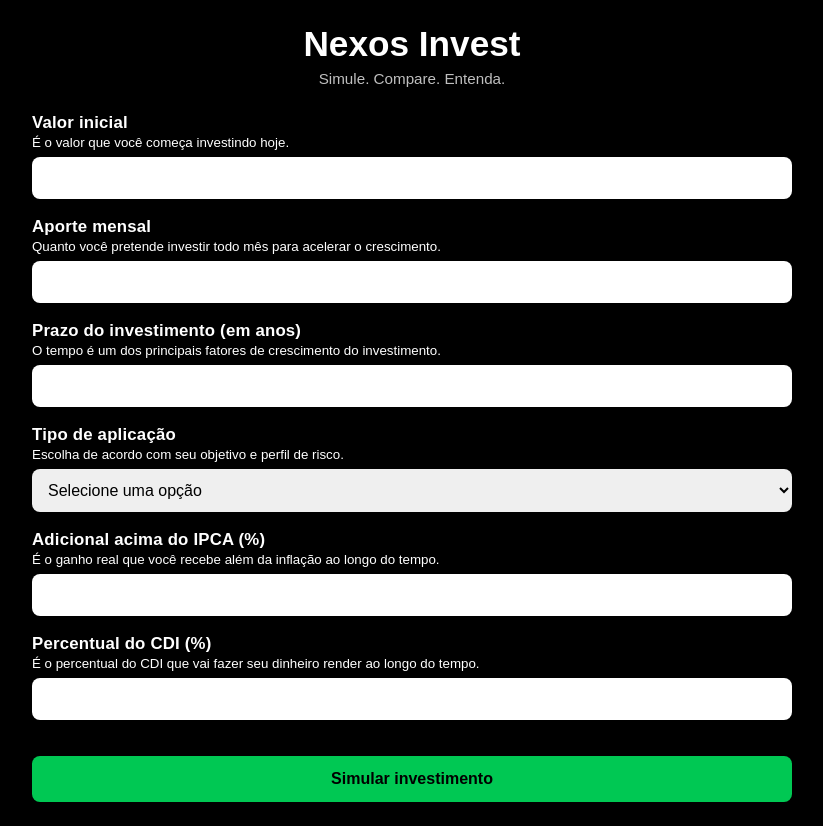
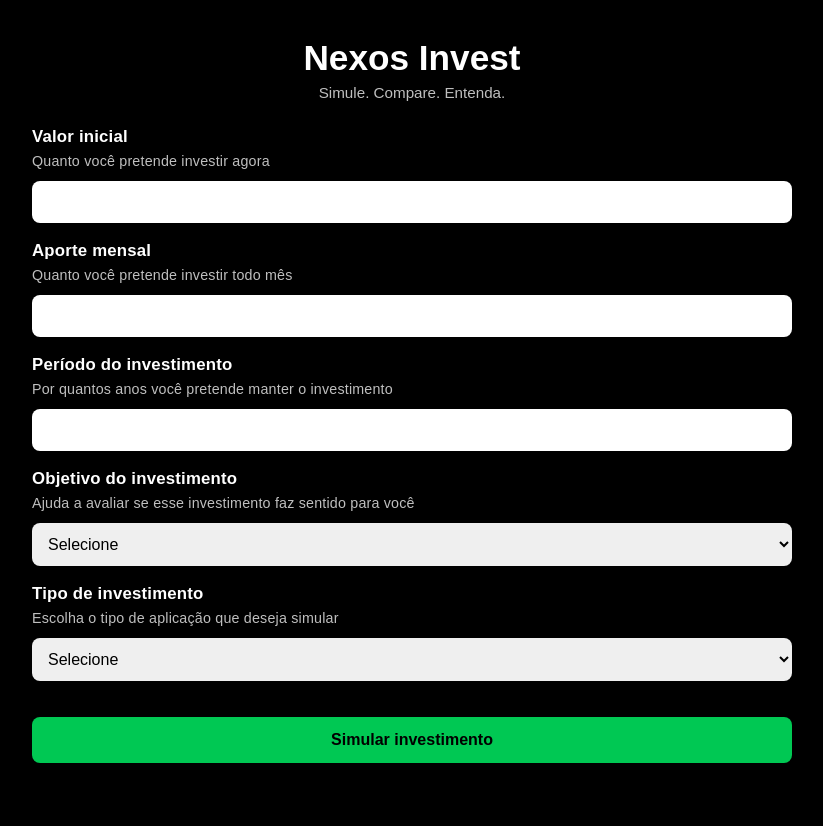
Before and after one commit to brandaoyan19-dotcom/Simulador-investimentos-flask, a Flask app: page / in a window 1280 px wide. Shown: the whole page, without its empty margins (228-1051 px from the left). After the commit the page ends 763 px from the top, so only its background shows below. Run offline with Flask 3, Linux system fonts and the light colour scheme.

Commit message:
Talvez o último

```diff
--- a/templates/index.html
+++ b/templates/index.html
@@ -1,119 +1,125 @@
 <!DOCTYPE html>
-<html lang="pt-br">
+<html lang="pt-BR">
 <head>
-    <meta charset="UTF-8">
-    <title>Nexos Invest</title>
-    <meta name="viewport" content="width=device-width, initial-scale=1.0">
-    <link rel="stylesheet" href="/static/style.css">
+  <meta charset="UTF-8">
+  <meta name="viewport" content="width=device-width, initial-scale=1.0">
+  <title>Nexos Invest</title>
+  <link rel="stylesheet" href="/static/style.css">
 </head>
+
 <body>
+  <div class="container">
 
-<div class="container">
+    <!-- TÍTULO -->
     <h1>Nexos Invest</h1>
     <p class="subtitle">Simule. Compare. Entenda.</p>
 
+    <!-- FORMULÁRIO -->
     <form method="POST">
 
-        <div class="campo">
-            <label>Valor inicial</label>
-            <small>É o valor que você começa investindo hoje.</small>
-            <input type="number" name="investimento_inicial" required>
-        </div>
+      <!-- VALOR INICIAL -->
+      <label>
+        Valor inicial
+        <small>Quanto você pretende investir agora</small>
+        <input type="number" name="valor_inicial" step="0.01" required>
+      </label>
 
-        <div class="campo">
-            <label>Aporte mensal</label>
-            <small>Quanto você pretende investir todo mês para acelerar o crescimento.</small>
-            <input type="number" name="aporte_mensal" required>
-        </div>
+      <!-- APORTE MENSAL -->
+      <label>
+        Aporte mensal
+        <small>Quanto você pretende investir todo mês</small>
+        <input type="number" name="aporte_mensal" step="0.01" required>
+      </label>
 
-        <div class="campo">
-            <label>Prazo do investimento (em anos)</label>
-            <small>O tempo é um dos principais fatores de crescimento do investimento.</small>
-            <input type="number" name="anos" required>
-        </div>
+      <!-- PERÍODO -->
+      <label>
+        Período do investimento
+        <small>Por quantos anos você pretende manter o investimento</small>
+        <input type="number" name="anos" required>
+      </label>
 
-        <div class="campo">
-            <label>Tipo de aplicação</label>
-            <small>Escolha de acordo com seu objetivo e perfil de risco.</small>
-            <select name="tipo" id="tipo" required onchange="mostrarCampos()">
-                <option value="">Selecione uma opção</option>
-                <option value="selic">
-                    Tesouro Selic — estabilidade e liquidez
-                </option>
-                <option value="ipca">
-                    Tesouro IPCA+ — proteção contra a inflação
-                </option>
-                <option value="cdb">
-                    CDB — rendimento atrelado ao CDI
-                </option>
-            </select>
-        </div>
+      <!-- OBJETIVO -->
+      <label>
+        Objetivo do investimento
+        <small>Ajuda a avaliar se esse investimento faz sentido para você</small>
+        <select name="prazo" required>
+          <option value="">Selecione</option>
+          <option value="curto">Curto prazo</option>
+          <option value="medio">Médio prazo</option>
+          <option value="longo">Longo prazo</option>
+        </select>
+      </label>
 
-        <!-- Campo condicional IPCA -->
-        <div class="campo escondido" id="campo-ipca">
-            <label>Adicional acima do IPCA (%)</label>
-            <small>
-                É o ganho real que você recebe além da inflação ao longo do tempo.
-            </small>
-            <input type="number" step="0.01" name="ipca_adicional">
-        </div>
+      <!-- TIPO DE INVESTIMENTO (POR ÚLTIMO) -->
+      <label>
+        Tipo de investimento
+        <small>Escolha o tipo de aplicação que deseja simular</small>
+        <select name="tipo" id="tipo" onchange="mostrarExtras()" required>
+          <option value="">Selecione</option>
+          <option value="selic">Tesouro Selic</option>
+          <option value="ipca">Tesouro IPCA+</option>
+          <option value="cdb">CDB</option>
+        </select>
+      </label>
 
-        <!-- Campo condicional CDI -->
-        <div class="campo escondido" id="campo-cdi">
-            <label>Percentual do CDI (%)</label>
-            <small>
-                É o percentual do CDI que vai fazer seu dinheiro render ao longo do tempo.
-            </small>
-            <input type="number" step="1" name="cdi_percentual">
-        </div>
+      <!-- EXTRA: CDI -->
+      <div class="extra" id="campo-cdi">
+        <label>
+          Percentual do CDI
+          <small>Indica quanto do CDI esse investimento paga e como isso impacta seu rendimento.</small>
+          <input type="number" name="percentual_cdi" step="0.01" placeholder="Ex: 120">
+        </label>
+      </div>
 
-        <button type="submit">Simular investimento</button>
+      <!-- EXTRA: IPCA -->
+      <div class="extra" id="campo-ipca">
+        <label>
+          Adicional acima do IPCA
+          <small>Percentual que o investimento paga além da inflação.</small>
+          <input type="number" name="adicional_ipca" step="0.01" placeholder="Ex: 5">
+        </label>
+      </div>
+
+      <!-- BOTÃO -->
+      <button type="submit">Simular investimento</button>
+
     </form>
 
+    <!-- RESULTADO -->
     {% if resultado %}
-    <div class="resultado" id="resultado">
-        <h2>Análise do resultado</h2>
+    <div class="resultado">
+      <h2>Análise do resultado</h2>
 
-        <p><strong>Total investido:</strong> {{ resultado.total_investido }}</p>
-        <p><strong>Valor final:</strong> {{ resultado.montante }}</p>
-        <p><strong>Ganho percentual:</strong> {{ resultado.percentual }}</p>
+      <ul>
+        <li><strong>Total investido:</strong> R$ {{ resultado.total_investido }}</li>
+        <li><strong>Valor final:</strong> R$ {{ resultado.valor_final }}</li>
+        <li><strong>Rendimento:</strong> {{ resultado.percentual }}%</li>
+      </ul>
 
-        <div class="veredito">
-            <strong>Veredito educativo:</strong>
-            {{ resultado.veredito }}
-        </div>
-
-        <p class="explicacao">
-            {{ resultado.explicacao }}
-        </p>
-
-        <p class="frase">
-            {{ resultado.frase_final }}
-        </p>
+      <p><strong>Veredito educativo:</strong> {{ resultado.veredito }}</p>
+      <p>{{ resultado.explicacao }}</p>
     </div>
     {% endif %}
-</div>
 
-<script>
-function mostrarCampos() {
-    const tipo = document.getElementById("tipo").value;
+  </div>
 
-    document.getElementById("campo-ipca").classList.add("escondido");
-    document.getElementById("campo-cdi").classList.add("escondido");
+  <!-- SCRIPT -->
+  <script>
+    function mostrarExtras() {
+      const tipo = document.getElementById("tipo").value;
 
-    if (tipo === "ipca") {
-        document.getElementById("campo-ipca").classList.remove("escondido");
+      document.getElementById("campo-cdi").style.display = "none";
+      document.getElementById("campo-ipca").style.display = "none";
+
+      if (tipo === "cdb") {
+        document.getElementById("campo-cdi").style.display = "block";
+      }
+
+      if (tipo === "ipca") {
+        document.getElementById("campo-ipca").style.display = "block";
+      }
     }
-
-    if (tipo === "cdb") {
-        document.getElementById("campo-cdi").classList.remove("escondido");
-    }
-}
-
-{% if resultado %}
-document.getElementById("resultado").scrollIntoView({ behavior: "smooth" });
-{% endif %}
-</script>
+  </script>
 
 </body>
 </html>
```
